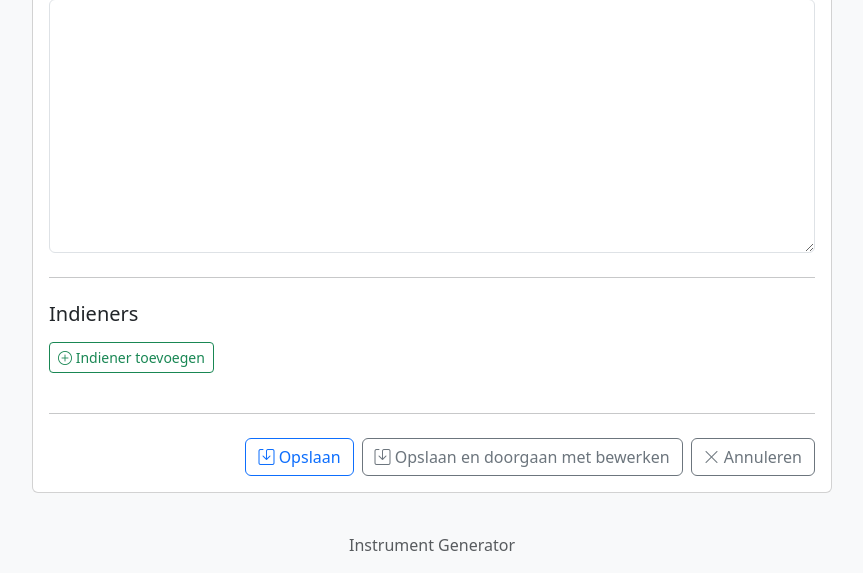
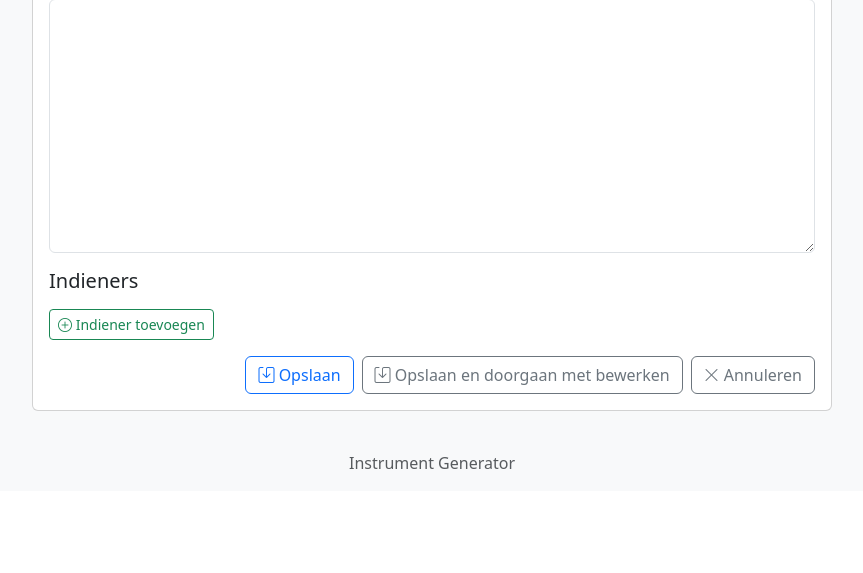
Before and after one commit to dirkvleeuwen/doc_gen_do, a Django app: page /instruments/submissions/new/ in a window 1280 px wide. Shown: the part 736-1309 px from the top of the page, without its empty margins (208-1071 px from the left). After the commit the page ends 1205 px from the top, so only its background shows below. Run offline with Django 5.2, Linux system fonts and the light colour scheme; the visitor is signed in with stand-in values (Sample User, id 1); parts of the project's set-up code (start-up, migrations or seed data) failed here and were passed over; some libraries are stand-ins or nearby versions.

Commit message:
submission_form.html

```diff
--- a/instruments/templates/instruments/submission_form.html
+++ b/instruments/templates/instruments/submission_form.html
@@ -60,8 +60,6 @@
         {{ field }}
       {% endfor %}
       {# --- Einde Hoofdformulier --- #}
-
-      <hr class="my-4">
 
       {# --- Indieners Formset --- #}
       <h2 class="h5 mb-3">Indieners</h2>
@@ -141,8 +139,6 @@
       </div>
       {# --- Einde verborgen template --- #}
 
-      <hr class="my-4">
-
       {# --- Actieknoppen --- #}
        <div class="d-flex justify-content-end gap-2">
         <button type="submit" name="submit_action" value="save_return" class="btn btn-outline-primary">
```
